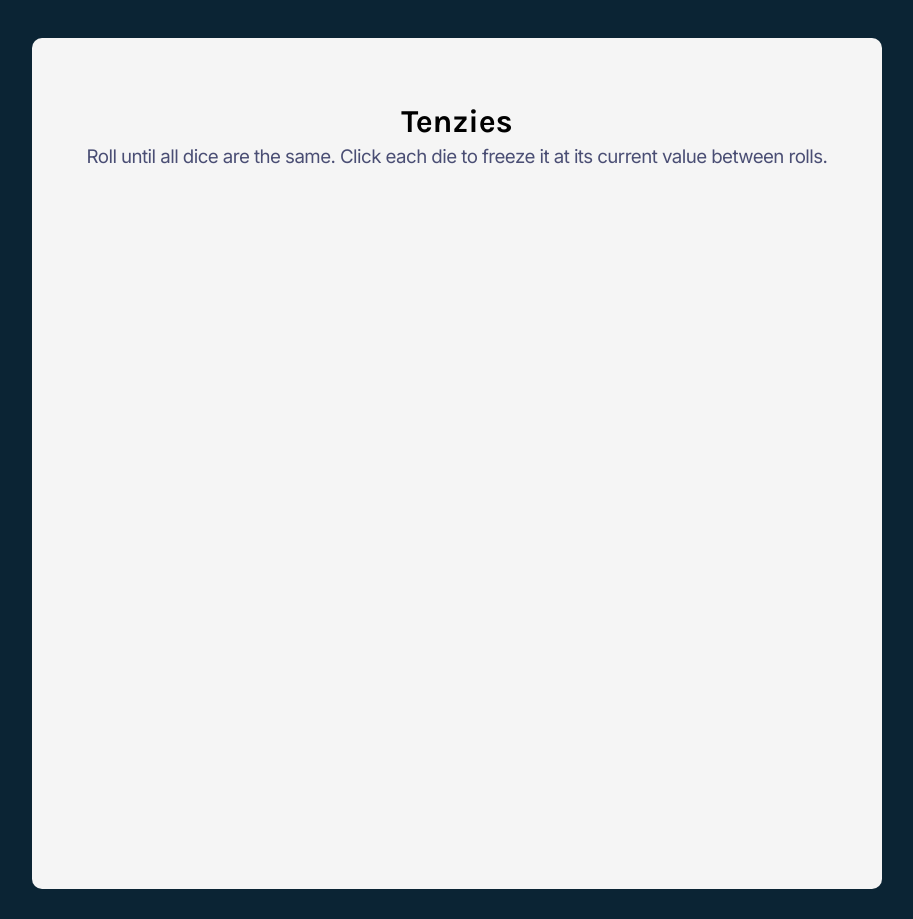
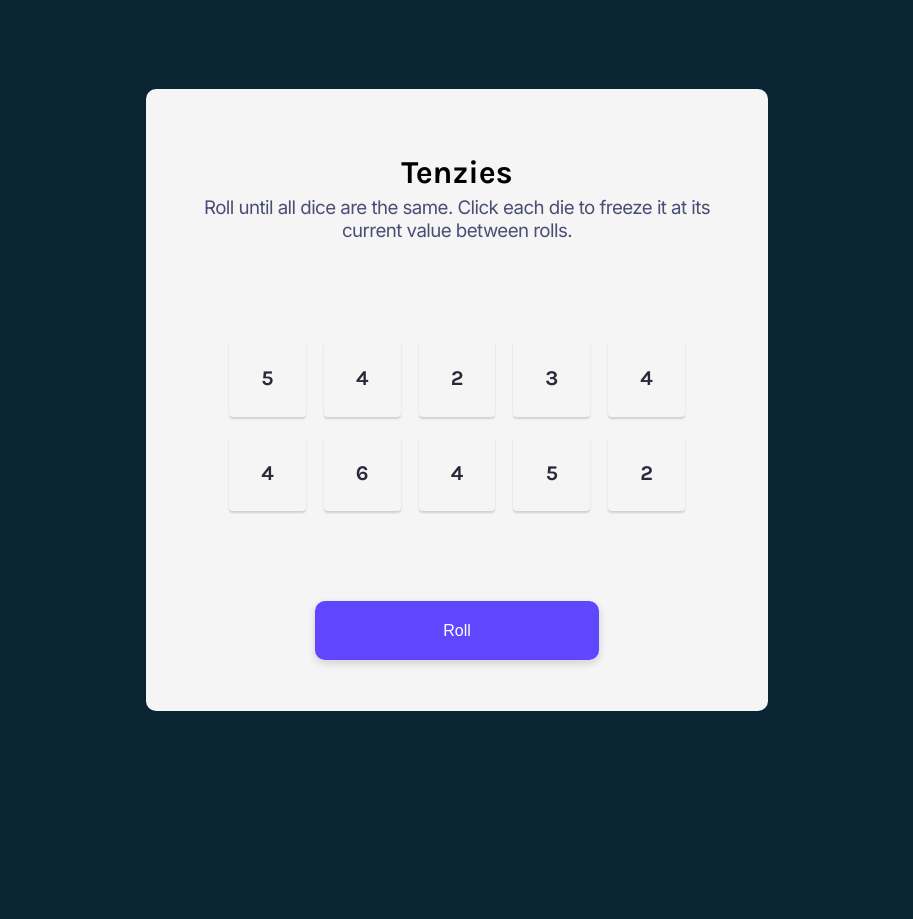
Before and after one commit to Bisxsh/tenzies-angular, an Angular app: page / in a window 1280 px wide. Shown: the whole page, without its empty margins (183-1096 px from the left). After the commit the page ends 800 px from the top, so only its background shows below. Built offline with nearby package versions, Linux system fonts and the light colour scheme.

Commit message:
Finished design and implemented dice holding

```diff
--- a/src/app/app.component.css
+++ b/src/app/app.component.css
@@ -5,6 +5,10 @@
   padding: 35px;
   text-align: center;
   aspect-ratio: 1 / 1;
+  display: flex;
+  flex-direction: column;
+  justify-content: space-between;
+  align-items: center;
 }
 
 .app--heading {
@@ -17,6 +21,41 @@
   font-weight: 400;
   letter-spacing: -0.03em;
   margin: 5px 20px 0 20px;
+  max-width: 40vw;
 
   color: #4A4E74;
 }
+
+.app--dice-container {
+  display: grid;
+  grid-template-columns: repeat(5, 1fr);
+  grid-template-rows: repeat(2, 1fr);
+  grid-gap: 18px;
+  margin-top: 3vh;
+}
+
+.app--button {
+  background: #5035FF;
+  box-shadow: 0 3px 8px rgba(0, 0, 0, 0.18);
+  border-radius: 10px;
+  border: none;
+  opacity: 0.9;
+  cursor: pointer;
+
+  margin-bottom: 2vh;
+  margin-top: 2vh;
+
+  padding: 20px 10vw;
+  font-size: 16px;
+  line-height: 19px;
+
+  color: #FFFFFF;
+}
+
+.app--button:hover {
+  opacity: 1;
+}
+
+.app--button:active {
+  background: #271b75;
+}
--- a/src/app/app.component.html
+++ b/src/app/app.component.html
@@ -1,6 +1,18 @@
 <main>
   <div class="app--container">
-    <h1 class="app--heading">Tenzies</h1>
-    <h3 class="app--description">Roll until all dice are the same. Click each die to freeze it at its current value between rolls.</h3>
+    <div>
+      <h1 class="app--heading">Tenzies</h1>
+      <h3 class="app--description">Roll until all dice are the same. Click each die to freeze it at its current value between rolls.</h3>
+    </div>
+
+    <span class="app--dice-container">
+        <app-dice
+        *ngFor="let die of dice; index as i"
+        [value] = die
+      ></app-dice>
+    </span>
+
+    <button class="app--button" type="button" >Roll</button>
+
   </div>
 </main>
--- a/src/app/app.component.ts
+++ b/src/app/app.component.ts
@@ -1,10 +1,23 @@
-import { Component } from '@angular/core';
+import {Component, OnInit} from '@angular/core';
 
 @Component({
   selector: 'app-root',
   templateUrl: './app.component.html',
   styleUrls: ['./app.component.css']
 })
-export class AppComponent {
+export class AppComponent implements OnInit{
   title = 'tenzies';
+
+  dice: number[] = []
+
+  getAllNewDice() {
+    for(let i = 0; i < 10; i++) {
+      this.dice[i] = (Math.ceil(Math.random() * 6));
+    }
+  }
+
+  ngOnInit(): void {
+    this.getAllNewDice();
+  }
+
 }
--- a/src/app/dice/dice.component.css
+++ b/src/app/dice/dice.component.css
@@ -0,0 +1,19 @@
+.dice--container {
+  aspect-ratio: 1 /1;
+  width: 6vw;
+  box-shadow: 0 2px 2px rgba(0, 0, 0, 0.15);
+  border-radius: 4px;
+  cursor: pointer;
+
+
+  font-size: 21px;
+  line-height: 24px;
+  color: #2B283A;
+  display: flex;
+  justify-content: center;
+  align-items: center;
+}
+
+.held {
+  background: #59E391;
+}
--- a/src/app/dice/dice.component.html
+++ b/src/app/dice/dice.component.html
@@ -1 +1,3 @@
-<p>dice works!</p>
+<div [ngClass]="'dice--container '+(isHeld ? 'held' : '')" (click)="toggleHoldDice()">
+  {{ value }}
+</div>
--- a/src/app/dice/dice.component.ts
+++ b/src/app/dice/dice.component.ts
@@ -1,15 +1,18 @@
-import { Component, OnInit } from '@angular/core';
+import {Component, Input, OnInit} from '@angular/core';
 
 @Component({
   selector: 'app-dice',
   templateUrl: './dice.component.html',
   styleUrls: ['./dice.component.css']
 })
-export class DiceComponent implements OnInit {
+export class DiceComponent {
 
-  constructor() { }
+  @Input() value !: number;
+  isHeld !: boolean;
 
-  ngOnInit(): void {
+  toggleHoldDice() {
+    this.isHeld = !this.isHeld;
+    console.log(this.isHeld)
   }
 
 }
```
